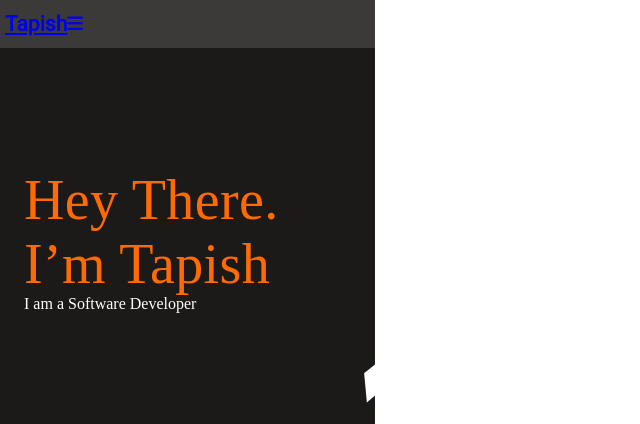
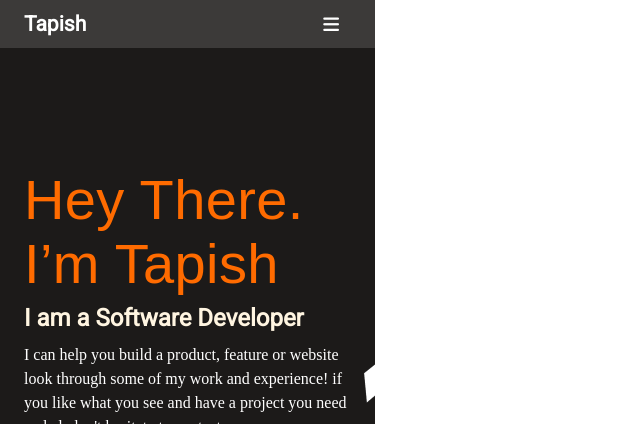
Before and after one commit to TapishKhari/FirstDevProject, a website: page index.html in a window 1280 px wide. Shown: the top 424 px of the page, without its empty margins (0-640 px from the left). Drawn offline with Linux system fonts and the light colour scheme.

Commit message:
Update style.css file

```diff
--- a/style.css
+++ b/style.css
@@ -6,15 +6,15 @@
 
 :root {
   --font1: 'Poppins';
-  --font2: 'Roboto';
-  --font3: 'Crete Round';
+  --font2: 'Roboto', sans-serif;
+  --font3: 'Crete Round', sans-serif;
 }
 
-.header {
+.header nav {
   font-family: var(--font2);
   color: #fff;
   font-style: normal;
-  font-weight: 700;
+  font-weight: 100;
   font-size: 18px;
   line-height: 24px;
   width: 375px;
@@ -27,14 +27,20 @@
   text-align: center;
 }
 
-.header nav {
+.header nav .name {
+    text-decoration: none;
+    color: #fff;
+}
+.header nav .menu-icon {
   color: #fff;
   width: 40px;
   height: 40px;
   display: flex;
   align-items: center;
   justify-content: center;
+  text-decoration: none;
 }
+
 
 .container-1 .section {
   padding: 120px 24px 120px 24px;
@@ -58,7 +64,7 @@
   color: #ff6b00;
 }
 
-.section h2 {
+.section .title {
   width: 327px;
   height: 27px;
   font-family: var(--font2);
@@ -72,7 +78,7 @@
   margin: 12px 0;
 }
 
-.section p {
+.section .para {
   width: 327px;
   height: 123px;
   font-family: var(--font1);
```
